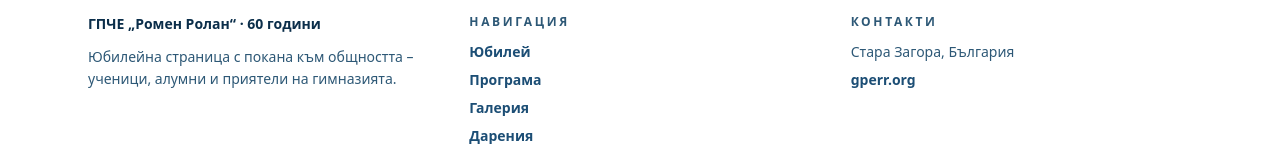
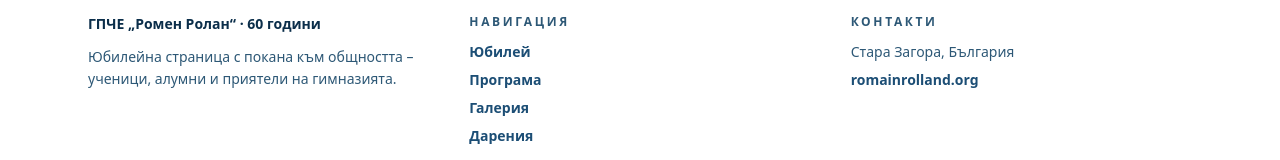
Before and after one commit to d-707bg/rr-60years, a Next.js app: page / in a window 1280 px wide. Shown: the part 2238-2398 px from the top of the page. Built offline with nearby package versions, Linux system fonts and the light colour scheme.

Commit message:
update footer link to point to new website

```diff
--- a/components/footer.tsx
+++ b/components/footer.tsx
@@ -40,8 +40,8 @@
           </p>
           <div className="space-y-2 text-sm text-[#2d5876]">
             <p>Стара Загора, България</p>
-            <a className="font-semibold text-[#1c4e75]" href="https://gperr.org" target="_blank" rel="noreferrer">
-              gperr.org
+            <a className="font-semibold text-[#1c4e75]" href="https://romainrolland.org/2025/" target="_blank" rel="noreferrer">
+              romainrolland.org
             </a>
           </div>
         </div>
```
